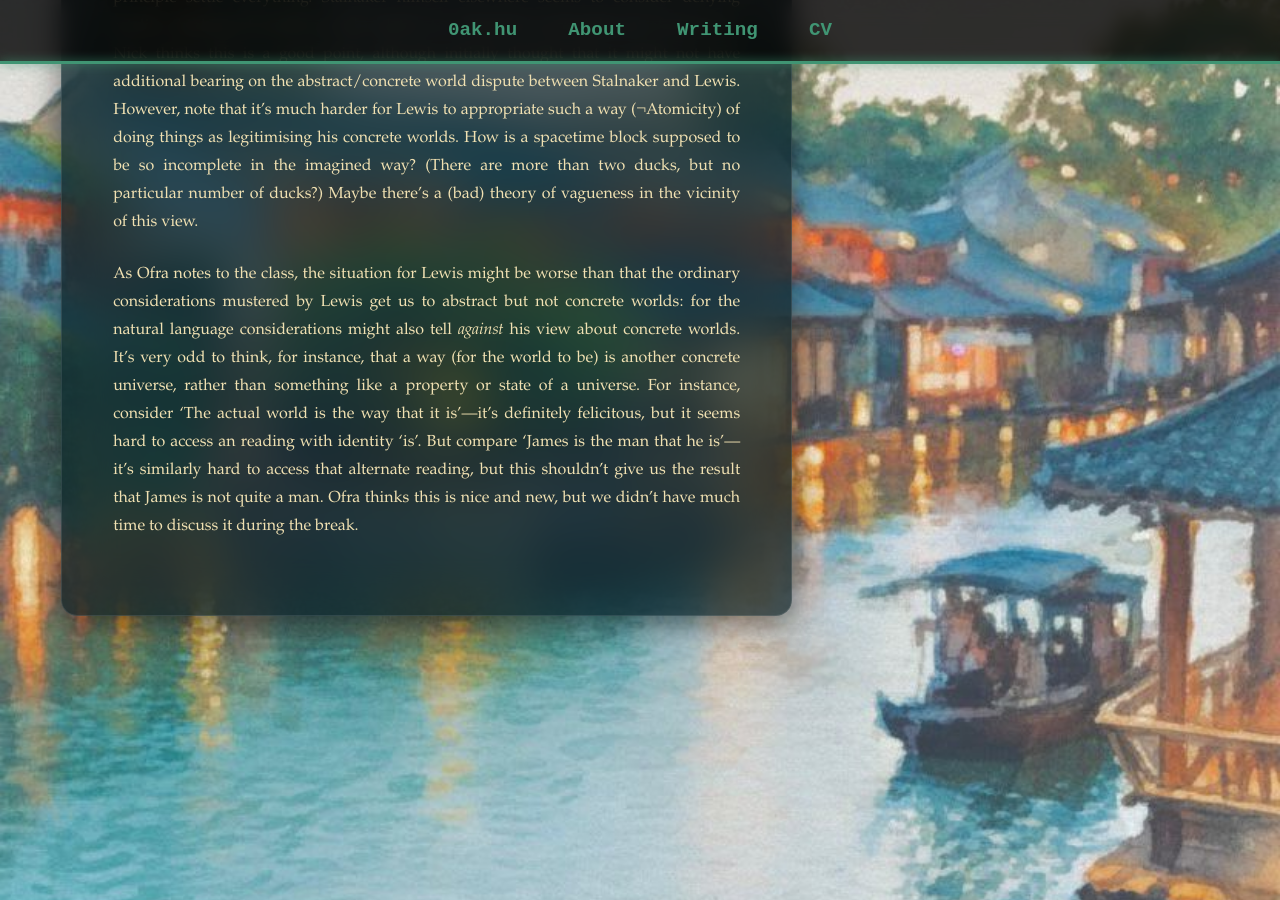
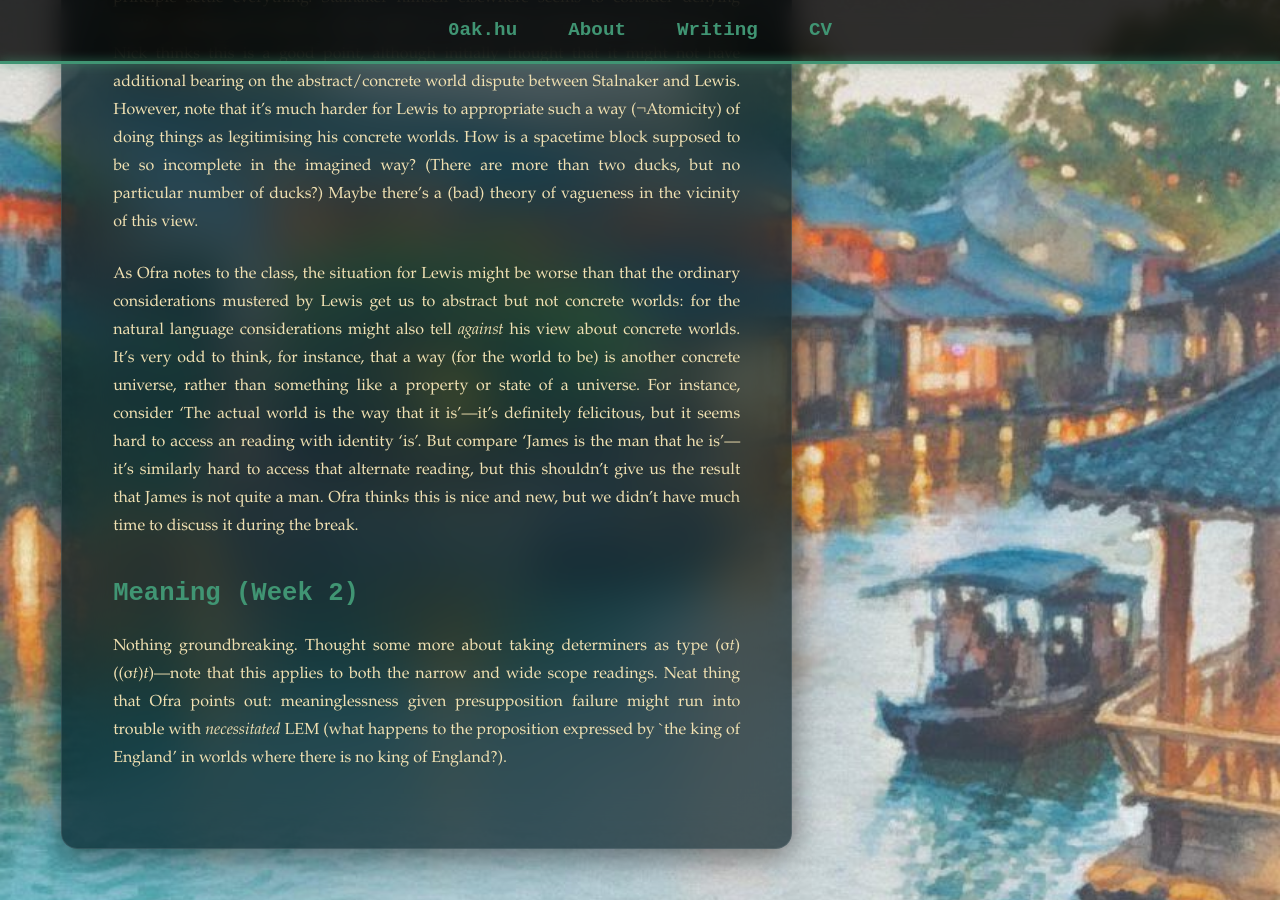
Before and after one commit to oak-hu/oak-hu.github.io, a Jekyll site: the page built from writing/distinctions.md, in a window 1280 px wide and 900 px high, scrolled down 1031 px. Built offline with Jekyll 4.4.1, drawn with Linux system fonts in a browser that asks for light colours; some web fonts are replaced.

Commit message:
Update distinctions.md

```diff
--- a/writing/distinctions.md
+++ b/writing/distinctions.md
@@ -16,3 +16,8 @@ Here's Lewis's argument for possible worlds (as rendered on the handout): “Thi
 It's note clear that the ordinary not clear that the considerations about ordinary language and thought mustered by Lewis get you to Atomicity, and not just Actuality + ¬Extensionality. That is, it might get you that there there's total way that things are (Actuality), and there are other ways that world could be (¬Extensionality); but it's not clear that the ordinary considerations get us to the conclusion that there are other _total_ ways that things could be. For instance, think of alternate ways that the world could be on the model of (a folk theory of) fictions, where for some reason they cannot even in principle settle everything. Stalnaker himself elsewhere seems to consider denying totality, thinking of worlds as only relative to a (limited in principle) set of questions. Nick thinks this is a good point, although initially thought that it might not have additional bearing on the abstract/concrete world dispute between Stalnaker and Lewis. However, note that it’s much harder for Lewis to appropriate such a way (¬Atomicity) of doing things as legitimising his concrete worlds. How is a spacetime block supposed to be so incomplete in the imagined way? (There are more than two ducks, but no particular number of ducks?) Maybe there's a (bad) theory of vagueness in the vicinity of this view.
 
 As Ofra notes to the class, the situation for Lewis might be worse than that the ordinary considerations mustered by Lewis get us to abstract but not concrete worlds: for the natural language considerations might also tell _against_ his view about concrete worlds. It's very odd to think, for instance, that a way (for the world to be) is another concrete universe, rather than something like a property or state of a universe. For instance, consider ‘The actual world is the way that it is’—it's definitely felicitous, but it seems hard to access an reading with identity ‘is’. But compare ‘James is the man that he is’—it's similarly hard to access that alternate reading, but this shouldn't give us the result that James is not quite a man. Ofra thinks this is nice and new, but we didn't have much time to discuss it during the break.
+
+
+## Meaning (Week 2)
+
+Nothing groundbreaking. Thought some more about taking determiners as type (σ*t*)((σ*t*)*t*)—note that this applies to both the narrow and wide scope readings. Neat thing that Ofra points out: meaninglessness given presupposition failure might run into trouble with _necessitated_ LEM (what happens to the proposition expressed by `the king of England' in worlds where there is no king of England?).
```
Also changed, not shown: other parts of writing/distinctions.md (+1 -1 lines).
